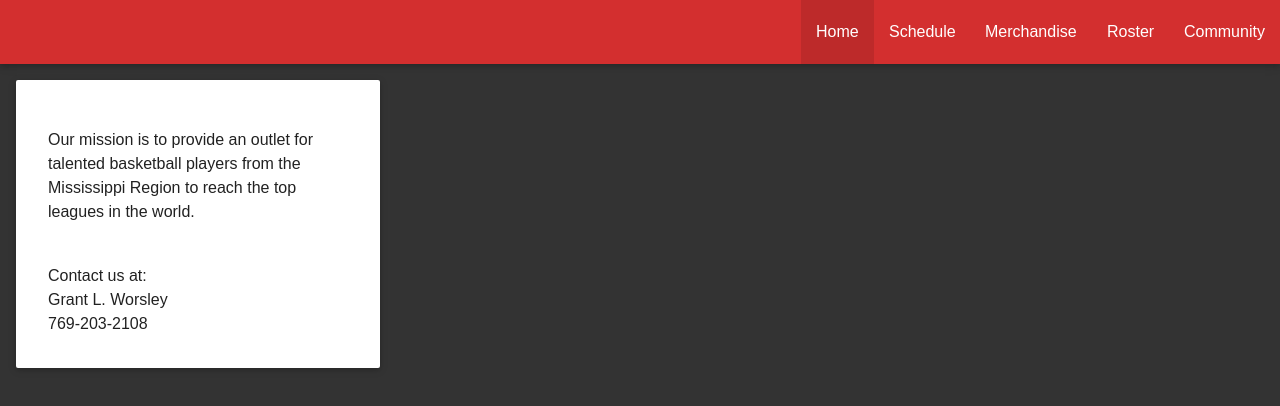
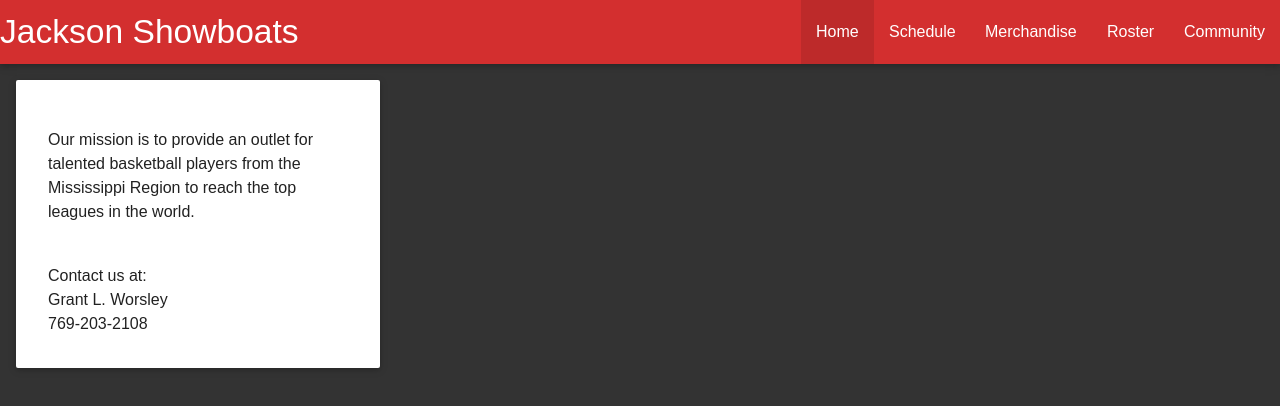
Before and after one commit to JacksonShowboats/JacksonShowboats.github.io, a plain HTML site: page index.html in a window 1280 px wide. Drawn offline with Linux system fonts and the light colour scheme.

Commit message:
minor fixes

```diff
--- a/index.html
+++ b/index.html
@@ -12,7 +12,7 @@
 <body>
   <nav>
     <div class="nav-wrapper red darken-2">
-
+      <a href="#" class="brand-logo waves-effect  waves-dark">Jackson Showboats</a>
       <ul id="nav-mobile" class="right side-nav">
         <li class="active waves-effect  waves-dark"><a href="index.html">Home</a></li>
         <li class="waves-effect  waves-dark"><a href="schedule.html">Schedule</a></li>
```
